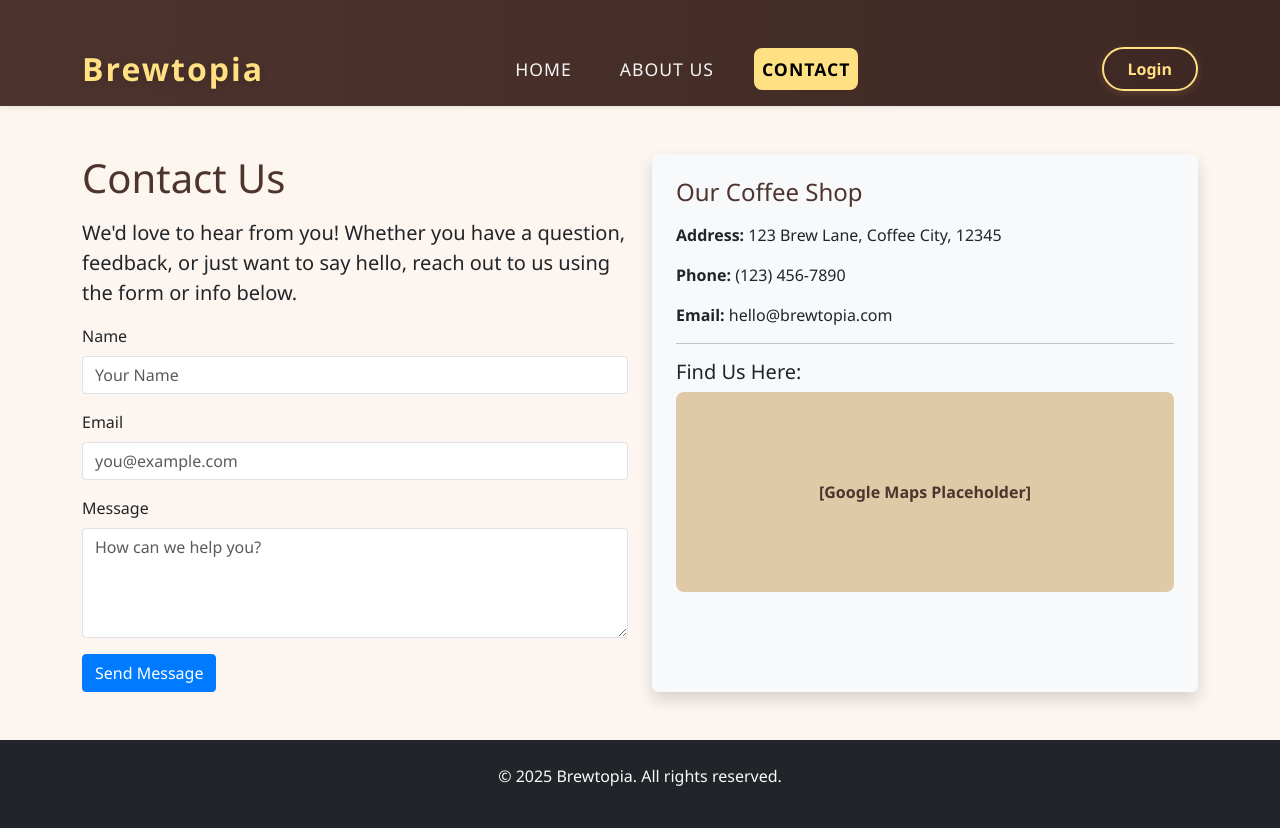
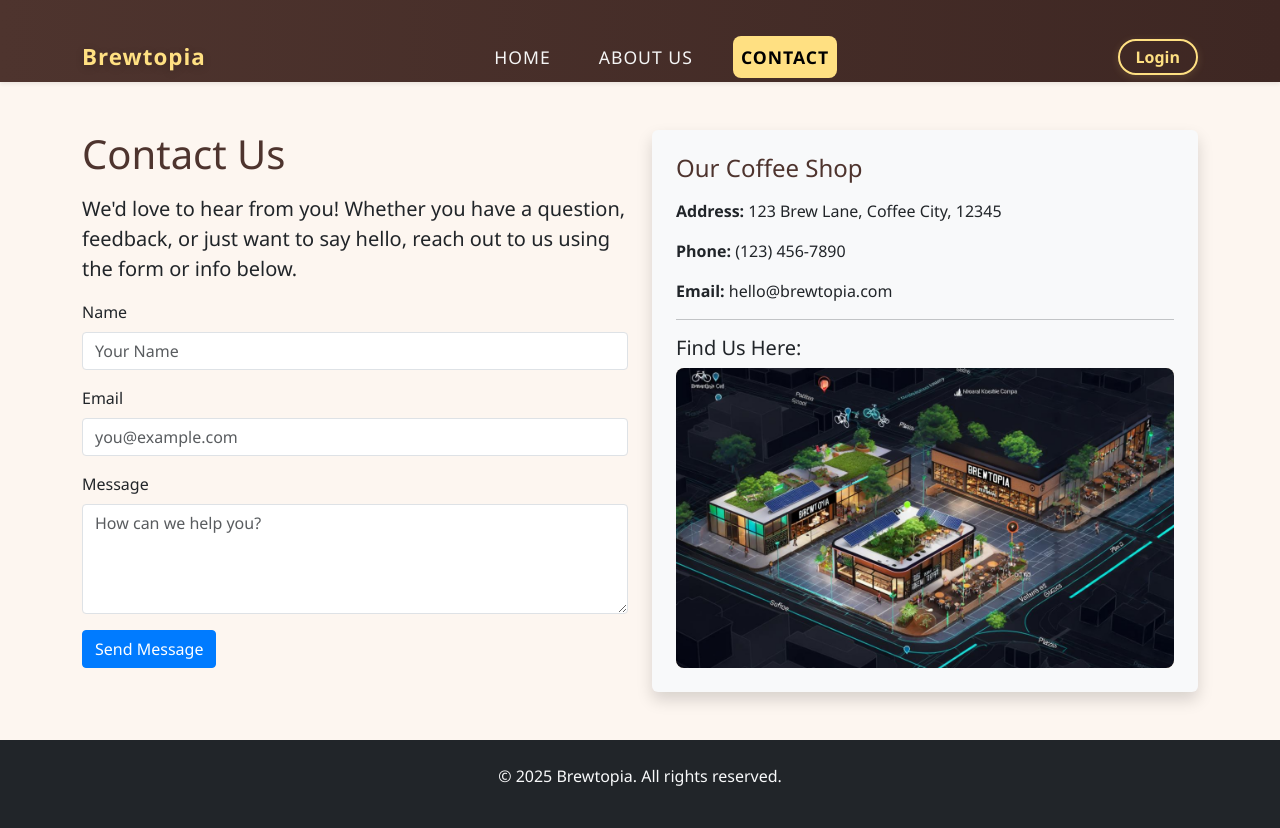
Before and after one commit to Bhbored/Project, a PHP site: page /contact.php in a window 1280 px wide. Run offline with PHP 8.4, Linux system fonts and the light colour scheme.

```diff
--- a/contact.php
+++ b/contact.php
@@ -3,6 +3,7 @@
 ?>
 <!DOCTYPE html>
 <html lang="en">
+
 <head>
     <meta charset="UTF-8">
     <meta name="viewport" content="width=device-width, initial-scale=1.0">
@@ -11,7 +12,7 @@
     <link rel="stylesheet" href="style.css" />
 </head>
 <header>
-<nav class="navbar navbar-expand-lg navbar-dark bg-gradient-custom shadow-sm sticky-top">
+    <nav class="navbar navbar-expand-lg navbar-dark bg-gradient-custom shadow-sm sticky-top">
         <div class="container">
             <a class="navbar-brand fw-bold" href="#">Brewtopia</a>
             <button class="navbar-toggler" type="button" data-bs-toggle="collapse" data-bs-target="#navbarNav"
@@ -37,6 +38,7 @@
         </div>
     </nav>
 </header>
+
 <body>
     <section class="container my-5">
         <div class="row">
@@ -67,8 +69,8 @@
                     <p><strong>Email:</strong> hello@brewtopia.com</p>
                     <hr>
                     <h5 class="mb-2">Find Us Here:</h5>
-                    <div style="width:100%;height:200px;background:#e0c9a6;border-radius:0.5rem;display:flex;align-items:center;justify-content:center;color:#4e342e;font-weight:bold;">
-                        [Google Maps Placeholder]
+                    <div style="width:100%;height:300px;background:#e0c9a6;border-radius:0.5rem;display:flex;align-items:center;justify-content:center;color:#4e342e;font-weight:bold;">
+                        <img src="images/Map.jpeg" alt="Map Placeholder" style="width:100%;height:100%;border-radius:0.5rem; object-fit:cover;">
                     </div>
                 </div>
             </div>
@@ -80,4 +82,5 @@
     <?php include 'flexible components/LoginModel.php'; ?>
     <script src="https://cdn.jsdelivr.net/npm/bootstrap@5.3.0/dist/js/bootstrap.bundle.min.js"></script>
 </body>
+
 </html>
--- a/style.css
+++ b/style.css
@@ -14,6 +14,7 @@ h4 {
     margin-bottom: 1rem;
 }
 
+
 .container {
     margin-top: 2rem;
 }
@@ -26,7 +27,7 @@ h4 {
     background: rgba(62, 39, 35, 0.92);
     /* semi-transparent brown */
     backdrop-filter: blur(8px);
-    padding: 0.5rem 1rem;
+    padding: 0.25rem 0.5rem;
     position: sticky;
     top: 0;
     z-index: 1030;
@@ -39,11 +40,13 @@ h4 {
 }
 
 .navbar-brand {
-    font-weight: 800;
-    font-size: 2rem;
-    letter-spacing: 2px;
+    font-weight: 700;
+    font-size: 1.4rem;
+    letter-spacing: 1px;
     color: #ffe082 !important;
     text-shadow: 0 2px 8px rgba(0, 0, 0, 0.2);
+    padding-top: 0.1rem;
+    padding-bottom: 0.1rem;
 }
 
 .navbar-nav {
@@ -71,11 +74,12 @@ h4 {
 }
 
 .navbar .btn-outline-light {
-    border-radius: 2rem;
+    border-radius: 1.2rem;
     font-weight: 600;
-    padding: 0.5rem 1.5rem;
+    padding: 0.25rem 1rem;
     border-width: 2px;
     box-shadow: 0 2px 8px rgba(255, 224, 130, 0.15);
+    font-size: 1rem;
 }
 
 @media (max-width: 991.98px) {
```
Also changed, not shown: about_us.php (+8 -5 lines), images/Emma.jpeg (added), images/Liam.jpeg (added), images/Map.jpeg (added), images/Sophia.jpeg (added), images/cover.jpeg (added), 2 other files.
